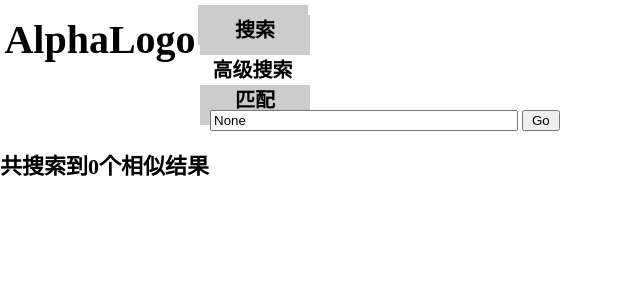
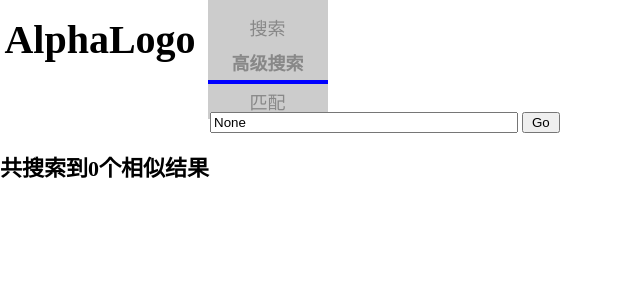
Before and after one commit to gigaflw/AlphaLogo, a Flask app: page /senior_search in a window 1280 px wide. Shown: the top 300 px of the page, without its empty margins (0-640 px from the left). Run offline with Flask 2, Linux system fonts and the light colour scheme.

Commit message:
[前端] 结果界面的标题栏修改
-把搜索结果页面的标题栏改成按钮型，js部分还没写好

```diff
--- a/website/static/search_match.css
+++ b/website/static/search_match.css
@@ -13,6 +13,7 @@ div.left {
     text-align: center;
     padding-top: 20px;
     padding-bottom: 20px;
+    margin-right: 10px;
     float: left;
     width: 200px;
     font-size: 40px;
@@ -22,7 +23,6 @@ div.left {
 div.linkBar {
     margin: 0 auto;
     height: 40px;
-    text-align: center;
     margin-top: 5px;
     margin-bottom: 5px;
     font-size: 20px;
@@ -32,18 +32,35 @@ div.linkBar {
 div.linkTitle {
     display: inline-block;
     background-color: #CCCCCC;
-    width: 100px;
-    height: 30px;
+    width: 120px;
+    height: 25px;
+    cursor: pointer;
     text-align: center;
-    padding-top: 5px;
-    padding-bottom: 5px;
-    padding-left: 5px;
-    padding-right: 5px;
-    margin-top: 5px;
-    margin-bottom: 5px;
+    color: #888888;
+    padding-top: 10px;
     margin-left: -2.5px;
     margin-right: -2.5px;
-    font-size: 20px;
+    font-size: 18px;
+}
+
+div.linkTitle:hover {
+    color: #444444;
+}
+
+div.currentLinkTitle {
+    display: inline-block;
+    background-color: #CCCCCC;
+    width: 120px;
+    height: 25px;
+    cursor: default;
+    text-align: center;
+    padding-top: 10px;
+    margin-left: -2.5px;
+    margin-right: -2.5px;
+    border: 0px solid #000000;
+    border-bottom-width: 4px;
+    border-bottom-color: #0000FF;
+    font-size: 18px;
     font-weight: bold;
 }
 
```
Also changed, not shown: website/templates/search.html (+5 -3 lines).
